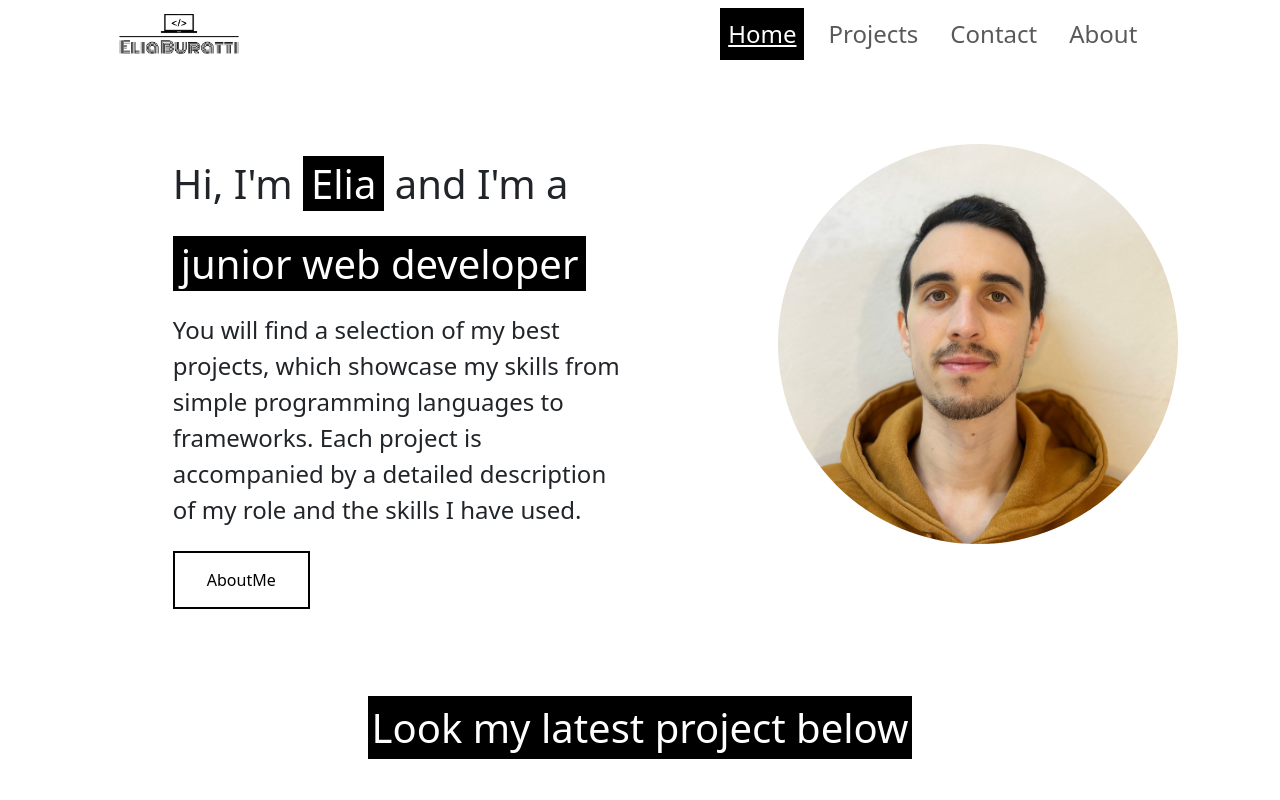
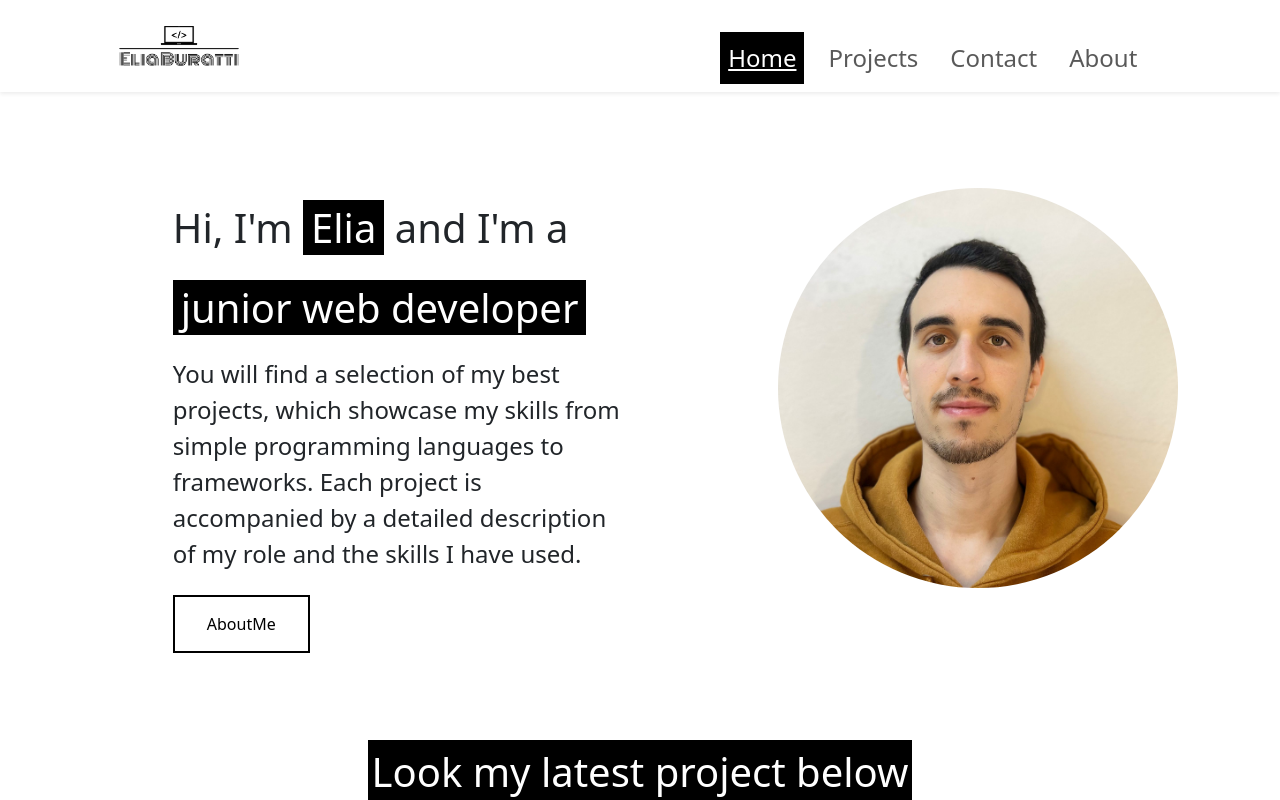
Before and after one commit to EliaBuratti/vite-boolfolio, a Vue app: page / in a window 1280 px wide. Shown: the top 800 px of the page. Built offline with nearby package versions, Linux system fonts and the light colour scheme; no server answers.

Commit message:
fix position and margin

```diff
--- a/src/components/partials/NavBar.vue
+++ b/src/components/partials/NavBar.vue
@@ -21,20 +21,19 @@ export default {
 }
 </script>
 <template>
-    <nav class="navbar navbar-expand-lg border-0 eb_nav-bg w-100"
-        :class="this.$route.fullPath == '/' ? 'position-absolute top-0' : ''">
+    <nav class="navbar navbar-expand-lg border-0 eb_nav-bg w-100 shadow-sm"
+        :class="this.$route.fullPath == '/' ? 'top-0' : ''">
         <div class="container-fluid col-md-9 col-xl-10">
             <router-link to="/" class="nav-link active" aria-current="page">
                 <img width="120" class="img-fluid" :src="state.getImagePath('logo-no-background.png')" alt="logo">
             </router-link>
 
 
-            <button class="navbar-toggler mb-4" type="button" data-bs-toggle="collapse"
-                data-bs-target="#navbarSupportedContent" aria-controls="navbarSupportedContent" aria-expanded="false"
-                aria-label="Toggle navigation">
+            <button class="navbar-toggler" type="button" data-bs-toggle="collapse" data-bs-target="#navbarSupportedContent"
+                aria-controls="navbarSupportedContent" aria-expanded="false" aria-label="Toggle navigation">
                 <span class="navbar-toggler-icon"></span>
             </button>
-            <div class="collapse navbar-collapse" id="navbarSupportedContent">
+            <div class="collapse navbar-collapse mt-4" id="navbarSupportedContent">
                 <ul class="eb_nav-list navbar-nav ms-auto mb-lg-0">
                     <li class="p-0 rounded-0 ms-auto">
                         <router-link to="/" class="nav-link" :class="this.$route.fullPath == '/' ? 'eb_active' : ''"
--- a/src/components/views/HomeView.vue
+++ b/src/components/views/HomeView.vue
@@ -27,7 +27,7 @@ export default {
 
 <template>
     <div class="p-2 p-md-5 mb-4 eb_jumbo">
-        <div class="container-fluid pt-md-5 d-flex flex-wrap justify-content-center align-items-center">
+        <div class="container-fluid d-flex flex-wrap justify-content-center align-items-center">
 
             <div class="col-12 col-md-7 text-center text-md-start mt-5">
                 <div class="col-12 col-md-8 mx-auto">
@@ -44,7 +44,7 @@ export default {
                     </router-link>
                 </div>
             </div>
-            <div class="col-12 col-md d-flex align-items-center justify-content-center">
+            <div class="col-12 col-md d-flex align-items-center justify-content-center pt-4 pt-md-0">
                 <img width="400" class="img-fluid rounded-circle" :src="state.getImagePath('profile.jpg')"
                     alt="profile picture">
             </div>
```
